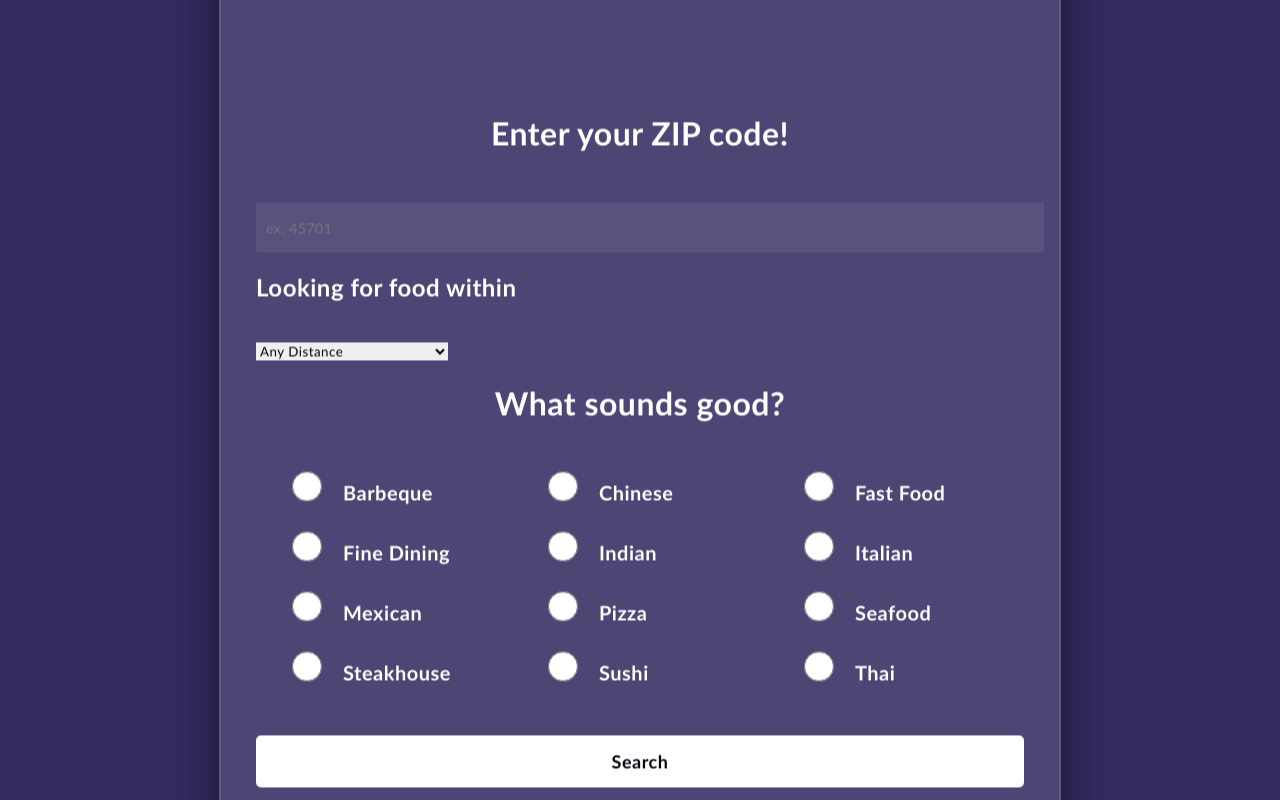
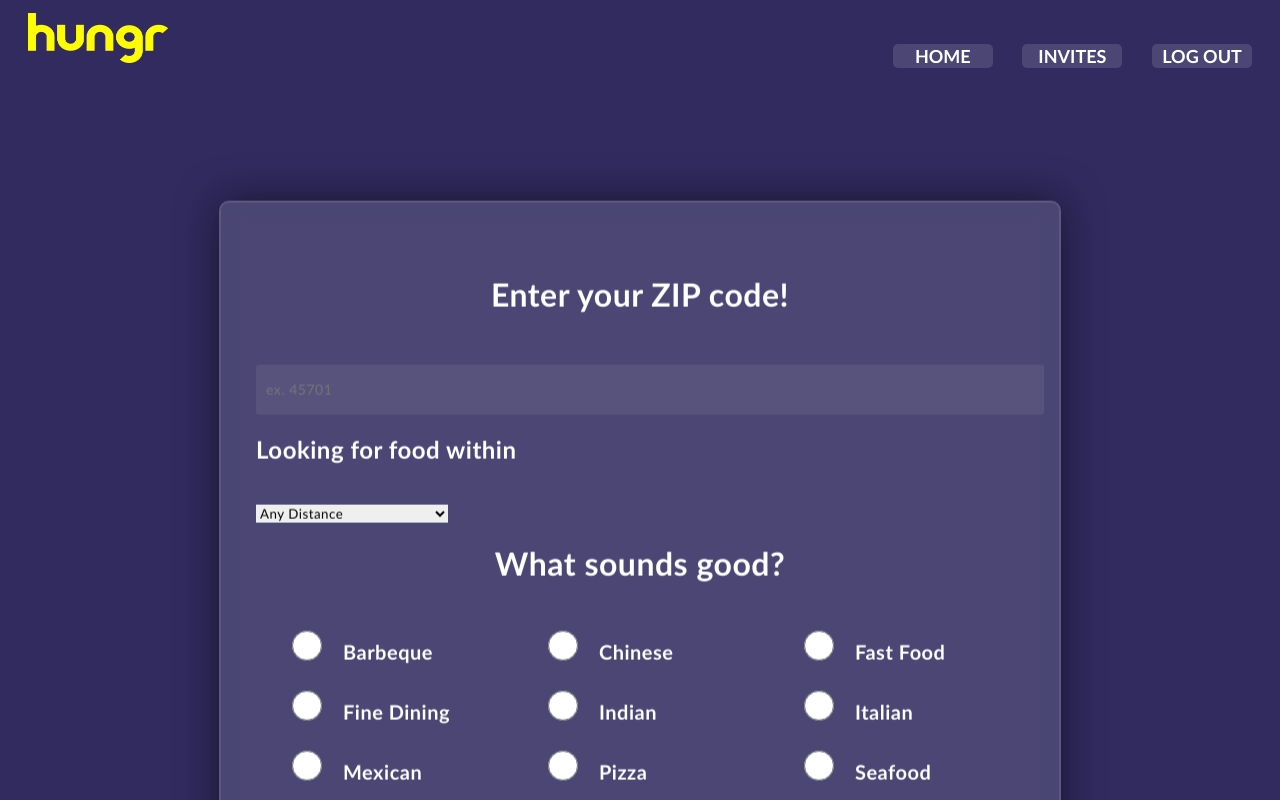
Before and after one commit to LHebner/Hungr_App, a Vue app in the folder vue/: page / in a window 1280 px wide. Shown: the top 800 px of the page. Built offline with nearby package versions, Linux system fonts and the light colour scheme; sample sign-in values are in the browser's storage.

Commit message:
added navigation bar

```diff
--- /dev/null
+++ b/vue/src/components/Navigation.vue
@@ -0,0 +1,83 @@
+<template>
+<div id="header">
+  <img id="logo" src="@/assets/hungr.png" alt="hungr logo"/>
+  <nav>
+    <ul>
+        <li id="home">
+            <button type="submit" v-on:click.prevent="goHome">Home</button>
+        </li>
+        <li id="invites">
+            <button type="submit" v-on:click.prevent="goInvites">Invites</button>
+        </li>
+        <li id="logout">
+            <button type="submit" v-on:click.prevent="logOut">Log Out</button>
+        </li>
+    </ul>
+  </nav>
+</div>
+</template>
+
+<script>
+export default {
+    name: "navigation",
+    methods: {
+        goHome() {
+            this.$router.push('/');
+        },
+        goInvites() {
+            this.router.push('/invites');
+        },
+        logOut() {
+            this.$router.push('/logout');
+        }
+    }
+}
+</script>
+
+<style>
+    #header {
+        display: flex;
+        flex-direction: row;
+        justify-content: space-between;
+        height: 60px;
+        width: 100%;
+    }
+
+    #logo {
+        height: 50px;
+        max-width: 140px;
+        flex-basis: 70%;
+        padding-left: 20px;
+        padding-top: 5px;
+    }
+    nav {
+        flex-basis: 30%;
+
+    }
+    nav ul {
+        display: flex;
+        flex-direction: row;
+        justify-content: space-between;
+        padding: 20px 20px 0 0;
+    }
+    nav ul li {
+        list-style: none;
+
+    }
+    nav ul li button {
+        width: 100px;
+        font-family: 'Trebuchet MS', 'Lucida Sans Unicode', 'Lucida Grande', 'Lucida Sans', Arial, sans-serif;
+        text-align: center;
+        font-weight: bold;
+        text-transform: uppercase;
+        color: #ffffff;
+        background-color: rgba(255, 255, 255, 0.13);
+        font-size: 18px;
+        border: none;
+        border-radius: 5px;
+        cursor: pointer;
+    }
+    nav ul li button:hover {
+        background-color: rgba(255,255,255,0.47);
+    }
+</style>
--- a/vue/src/components/RestaurantCard.vue
+++ b/vue/src/components/RestaurantCard.vue
@@ -16,7 +16,6 @@
 </template>
 
 <script>
-
 
 export default {
   name: "restaurant-card",
--- a/vue/src/views/Home.vue
+++ b/vue/src/views/Home.vue
@@ -1,5 +1,6 @@
 <template>
   <div class="home">
+    <navigation/>
     <div id="questionnaire">
       <form>
         <div id="zipCode">
@@ -82,6 +83,7 @@
 
 <script>
 import yelpService from '../services/YelpService.js'
+import navigation from '../components/Navigation.vue'
 
 export default {
   name: 'restaurant-search',
@@ -94,6 +96,7 @@ export default {
       },
     };
   },
+  components: {navigation},
   methods: {
     changeCategory(category) {
       this.business.category = category;
@@ -121,13 +124,49 @@ export default {
 </script>
 
 <style>
+.home {
+  height: auto;
+}
+  #questionnaire {
+    height: auto;
+    width: 60%;
+    background-color: rgba(255, 255, 255, 0.13);
+    position: absolute;
+    transform: translate(-50%, -25%);
+    top: 50%;
+    left: 50%;
+    border-radius: 10px;
+    backdrop-filter: blur(10px);
+    border: 2px solid rgba(255, 255, 255, 0.1);
+    box-shadow: 0 0 40px rgba(8,7,16,0.6);
+    padding: 50px 35px;
+    }
+
+    #questionnaire * {
+      font-family: 'Trebuchet MS', 'Lucida Sans Unicode', 'Lucida Grande', 'Lucida Sans', Arial, sans-serif;
+      color: #ffffff;
+      letter-spacing: 0.5px;
+      outline: none;
+      border: none;
+    }
+
   #zipMessage {
-    margin-top: 100px;
+    font-size: 32px;
+    font-weight: bold;
+    line-height: 42px;
+    text-align: center;
   }
 
   #distanceRadius {
     width: 25%;
     color: black;
+  }
+  #distanceRadius option {
+    color: black;
+  }
+
+  #soundsGood {
+    text-align: center;
   }
 
   #category {
@@ -152,4 +191,16 @@ export default {
     text-align: left;
     margin-bottom: 10px;
   }
+
+  #customSearch {
+    margin-top: 50px;
+    width: 100%;
+    background-color: #ffffff;
+    color: #080710;
+    padding: 15px 0;
+    font-size: 18px;
+    font-weight:bold;
+    border-radius: 5px;
+    cursor: pointer;
+  }
 </style>
--- a/vue/src/views/Login.vue
+++ b/vue/src/views/Login.vue
@@ -79,7 +79,7 @@ export default {
 body {
   background-color: #312b5f;
 }
-form{
+.form-signin{
   height: auto;
   width: 60%;
   background-color: rgba(255, 255, 255, 0.13);
@@ -93,14 +93,14 @@ form{
   box-shadow: 0 0 40px rgba(8,7,16,0.6);
   padding: 50px 35px;
 }
-form * {
+.form-signin * {
   font-family: 'Trebuchet MS', 'Lucida Sans Unicode', 'Lucida Grande', 'Lucida Sans', Arial, sans-serif;
   color: #ffffff;
   letter-spacing: 0.5px;
   outline: none;
   border: none;
 }
-form h1 {
+.form-signin h1 {
   font-size: 32px;
   font-weight: bold;
   line-height: 42px;
@@ -122,7 +122,7 @@ input {
   margin-top: 8px;
   font-size: 14px;
 }
-button {
+.form-signin button {
   margin-top: 50px;
   width: 100%;
   background-color: #ffffff;
--- a/vue/src/views/Restaurants.vue
+++ b/vue/src/views/Restaurants.vue
@@ -1,17 +1,17 @@
 <template>
   <div>
+    <navigation />
     <restaurant-card />
   </div>
 </template>
 
 <script>
 import RestaurantCard from '../components/RestaurantCard.vue';
-// import RestaurantList from '../components/RestaurantList.vue'
-
-// import YelpService from '../services/YelpService.js'
+import navigation from '../components/Navigation.vue'
 
 export default {
-  components: { RestaurantCard },
+  components: { RestaurantCard,
+  navigation },
 //   name: "Restaurants",
 //   components: {
 //     RestaurantList
```
Also changed, not shown: vue/src/assets/hungr.png (added).
